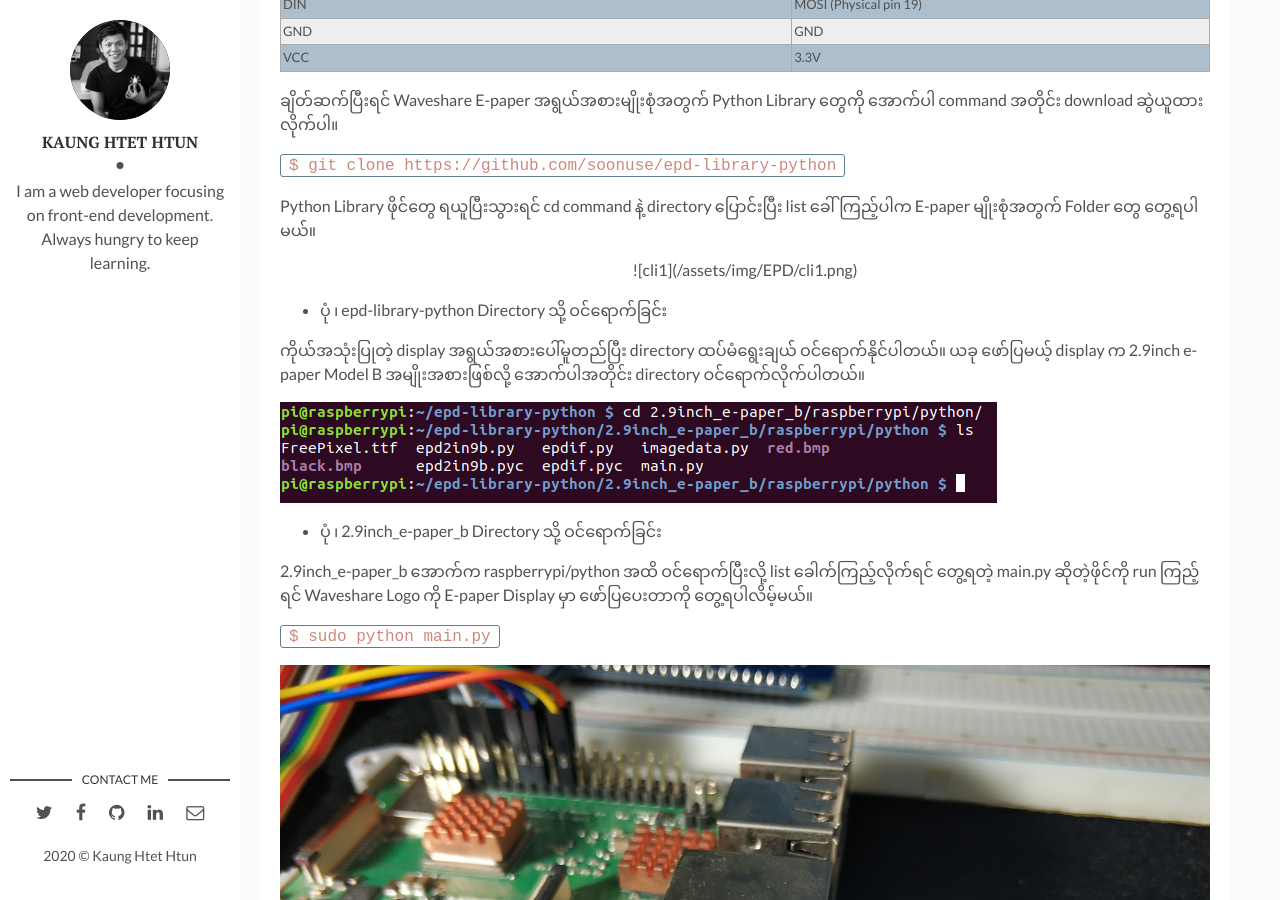
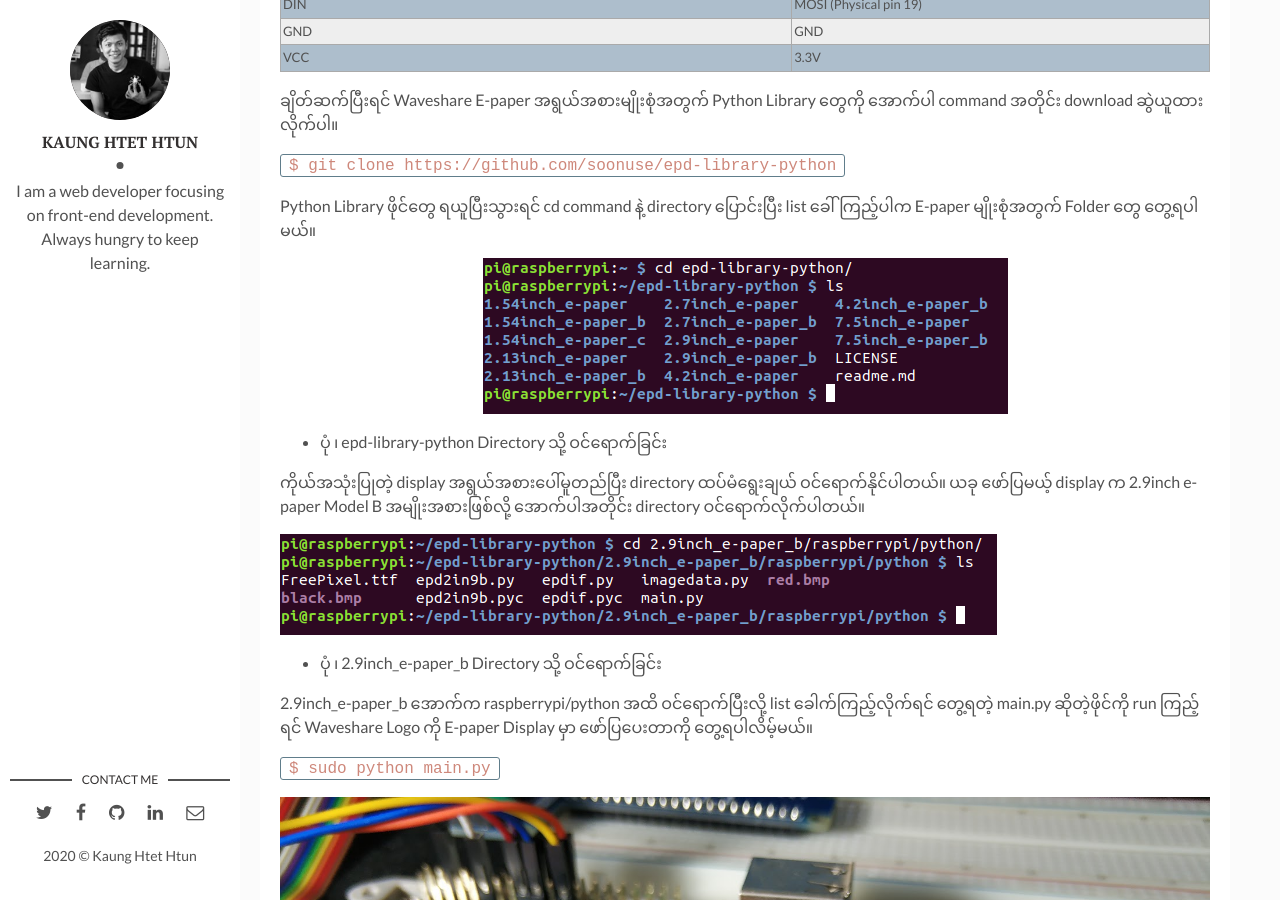
Before and after one commit to kogyikaunghtet/kogyikaunghtet.github.io, a Jekyll site: the page built from _posts/2020-02-15-e-paper-rpi.markdown, in a window 1280 px wide and 900 px high, scrolled down 2509 px. Built offline with Jekyll 4.4.1, drawn with Linux system fonts in a browser that asks for light colours; comment, search, counter and statistics services are not loaded.

Commit message:
Initial commit

```diff
--- a/_posts/2020-02-15-e-paper-rpi.markdown
+++ b/_posts/2020-02-15-e-paper-rpi.markdown
@@ -39,7 +39,7 @@ E-paper display ကို Raspberry Pi နဲ့ ချိတ်ဆက်အသ
 Python Library ဖိုင်တွေ ရယူပြီးသွားရင် cd command နဲ့ directory ပြောင်းပြီး list ခေါ်ကြည့်ပါက E-paper မျိုးစုံအတွက် Folder တွေ တွေ့ရပါမယ်။
 
 <p align="center">
-![cli1]({{site.baseurl}}/assets/img/EPD/cli1.png)
+<img src="/assets/img/EPD/cli1.png">
 </p>
 
 * ပုံ ၊ epd-library-python Directory သို့ ဝင်ရောက်ခြင်း
```
